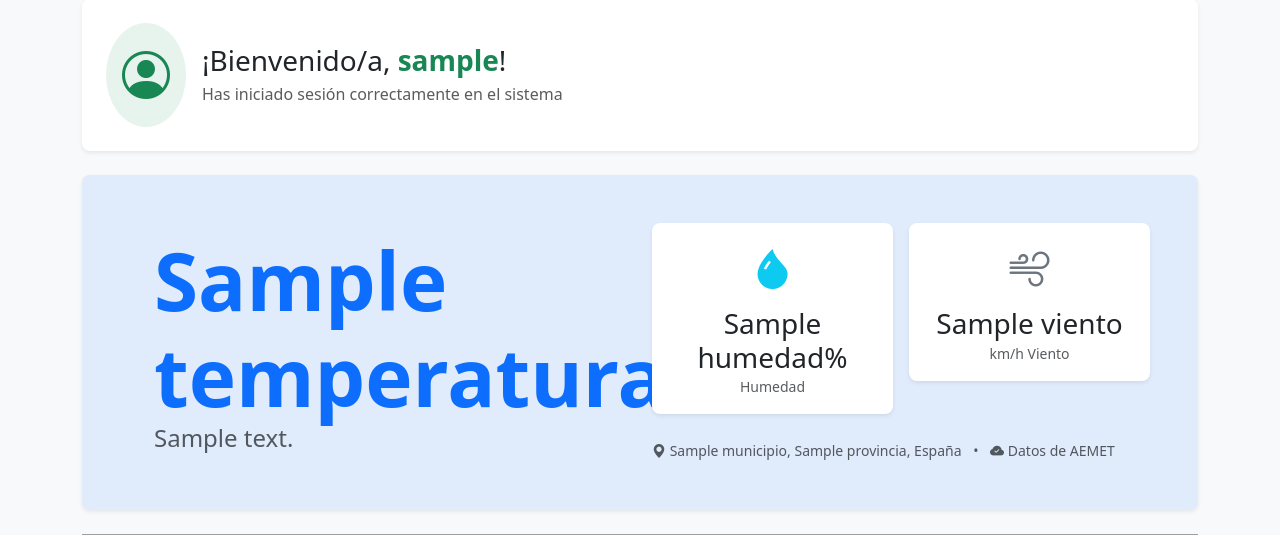
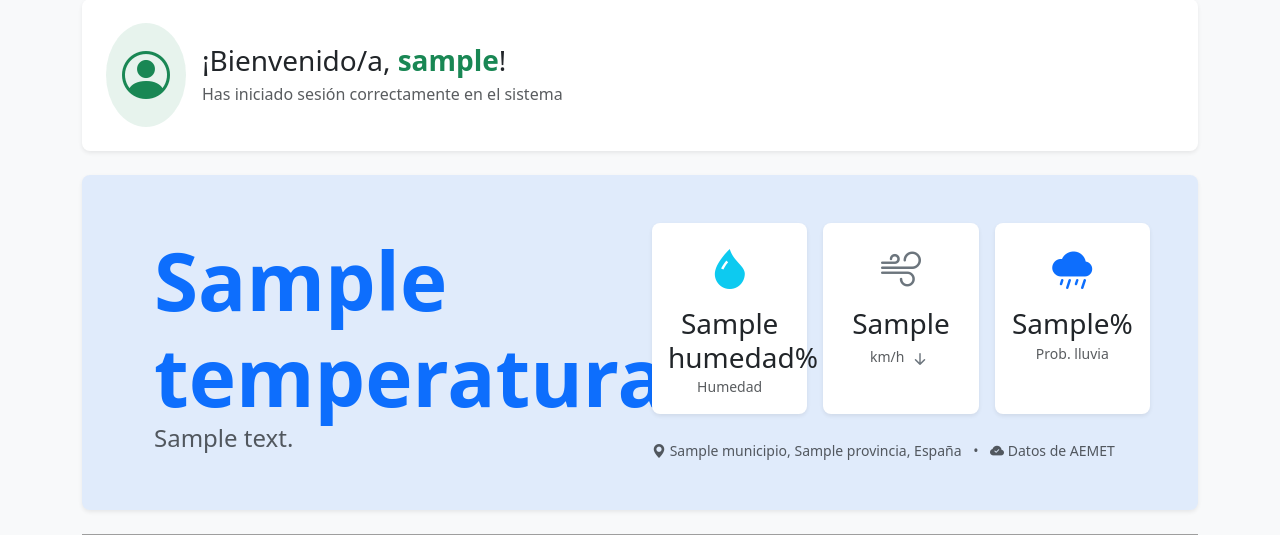
Before and after one commit to Marcurio22/Sistema-GIS, a Flask app: template src/webapp/templates/dashboard.html in a window 1280 px wide. Shown: the part 115-650 px from the top of the page. Run offline with Flask 3, Linux system fonts and the light colour scheme; the template is opened without the code that fills it: most values are stand-ins (such as "Sample title", 1, 10 or a date in 2020); some libraries are stand-ins or nearby versions; grey boxes are pictures that could not be loaded.

Commit message:
añadir prob de precip y direccion del viento

```diff
--- a/src/webapp/__init__.py
+++ b/src/webapp/__init__.py
@@ -23,7 +23,6 @@ def create_app():
     # Handler para usuarios no autorizados
     @login_manager.unauthorized_handler
     def unauthorized():
-        flash('Debes iniciar sesión para acceder a esta página.', 'warning')
         return redirect(url_for('auth.login'))
 
     from .auth import auth_bp
--- a/src/webapp/templates/dashboard.html
+++ b/src/webapp/templates/dashboard.html
@@ -42,20 +42,35 @@
                 <div class="col-md-6">
                     <div class="row g-3">
                         {% if weather.humedad %}
-                        <div class="col-6">
-                            <div class="bg-white rounded-3 p-3 text-center shadow-sm">
+                        <div class="col-4">
+                            <div class="bg-white rounded-3 p-3 text-center shadow-sm h-100">
                                 <i class="bi bi-droplet-fill text-info" style="font-size: 2.5rem;"></i>
                                 <h3 class="mb-0 mt-2">{{ weather.humedad }}%</h3>
                                 <small class="text-muted">Humedad</small>
                             </div>
                         </div>
                         {% endif %}
-                        {% if weather.viento %}
-                        <div class="col-6">
-                            <div class="bg-white rounded-3 p-3 text-center shadow-sm">
+                        {% if weather.viento_velocidad %}
+                        <div class="col-4">
+                            <div class="bg-white rounded-3 p-3 text-center shadow-sm h-100">
                                 <i class="bi bi-wind text-secondary" style="font-size: 2.5rem;"></i>
-                                <h3 class="mb-0 mt-2">{{ weather.viento }}</h3>
-                                <small class="text-muted">km/h Viento</small>
+                                <h3 class="mb-0 mt-2">{{ weather.viento_velocidad }}</h3>
+                                <small class="text-muted">
+                                    km/h
+                                    {% if weather.viento_grados is not none %}
+                                    <i class="bi bi-arrow-down-short text-secondary d-inline-block align-middle"
+                                       style="font-size: 1.5rem; --rotation: {{ weather.viento_grados }}deg; transform: rotate(var(--rotation));"></i>
+                                    {% endif %}
+                                </small>
+                            </div>
+                        </div>
+                        {% endif %}
+                        {% if weather.prob_precipitacion %}
+                        <div class="col-4">
+                            <div class="bg-white rounded-3 p-3 text-center shadow-sm h-100">
+                                <i class="bi bi-cloud-rain-fill text-primary" style="font-size: 2.5rem;"></i>
+                                <h3 class="mb-0 mt-2">{{ weather.prob_precipitacion }}%</h3>
+                                <small class="text-muted">Prob. lluvia</small>
                             </div>
                         </div>
                         {% endif %}
@@ -75,13 +90,12 @@
         </div>
     </div>
 </div>
-<div class="mt-3 mb-4." style="height: 350px;">
+<div class="mt-3 mb-4" style="height: 350px;">
     <iframe name="iframe_aemet_id33044" width="100%" height="100%" tabindex="0" id="iframe_aemet_id33044" src="https://www.aemet.es/es/eltiempo/prediccion/municipios/mostrarwidget/venta-de-banos-id34023?w=g4p111111111ohmffffffx4f86d9t95b6e9r1s8n2" frameborder="0" scrolling="no"></iframe>
-
 </div>
 
 <div class="row mb-4">
-       <div class="col-12 text-center">
+    <div class="col-12 text-center">
         <a href="{{ url_for('dashboard.visor') }}" class="btn btn-primary btn-lg px-5 py-3 shadow">
             <i class="bi bi-map me-2"></i>
             Acceder al mapa
```
Also changed, not shown: src/webapp/dashboard/routes.py (+58 -3 lines).
